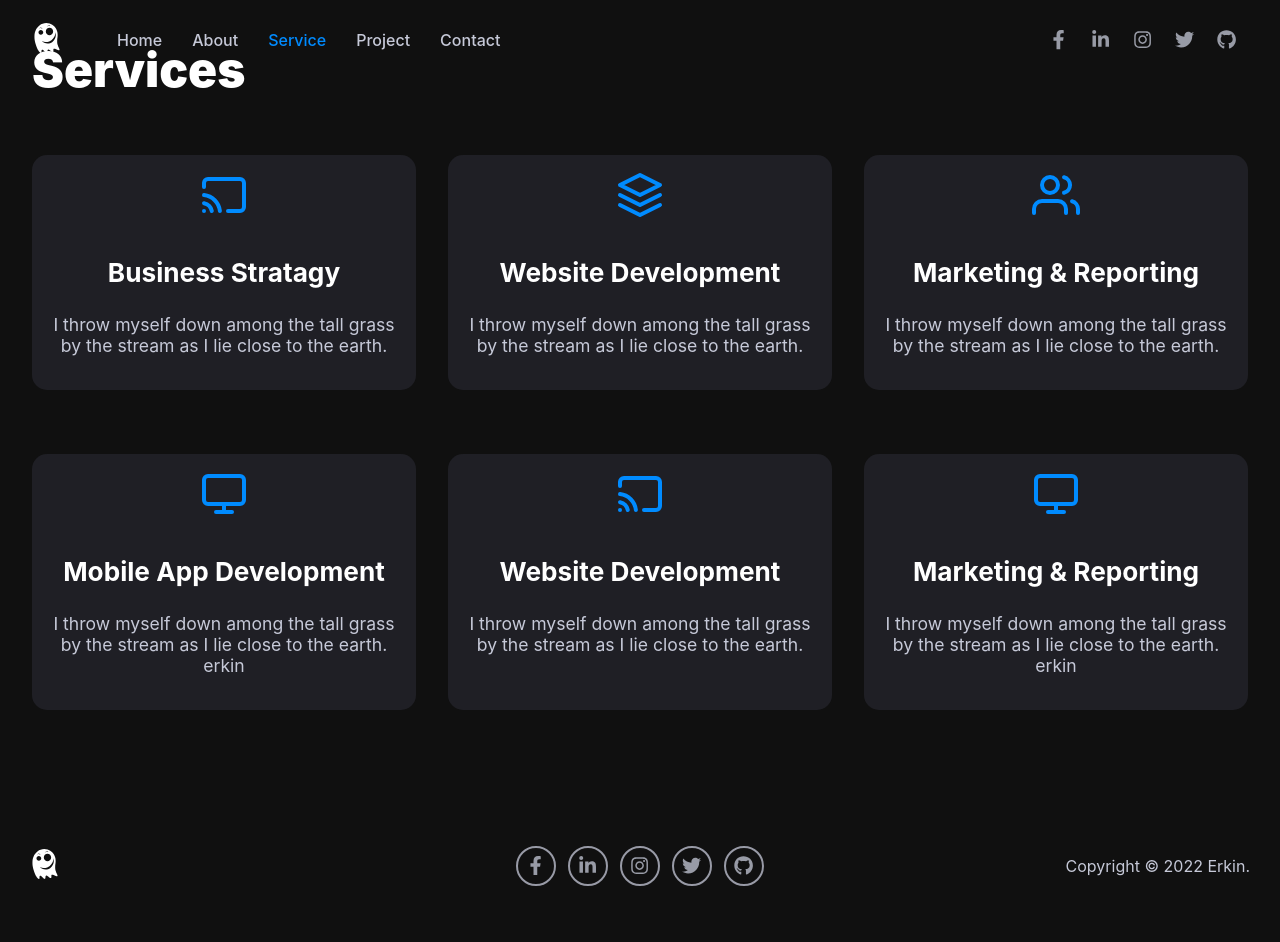
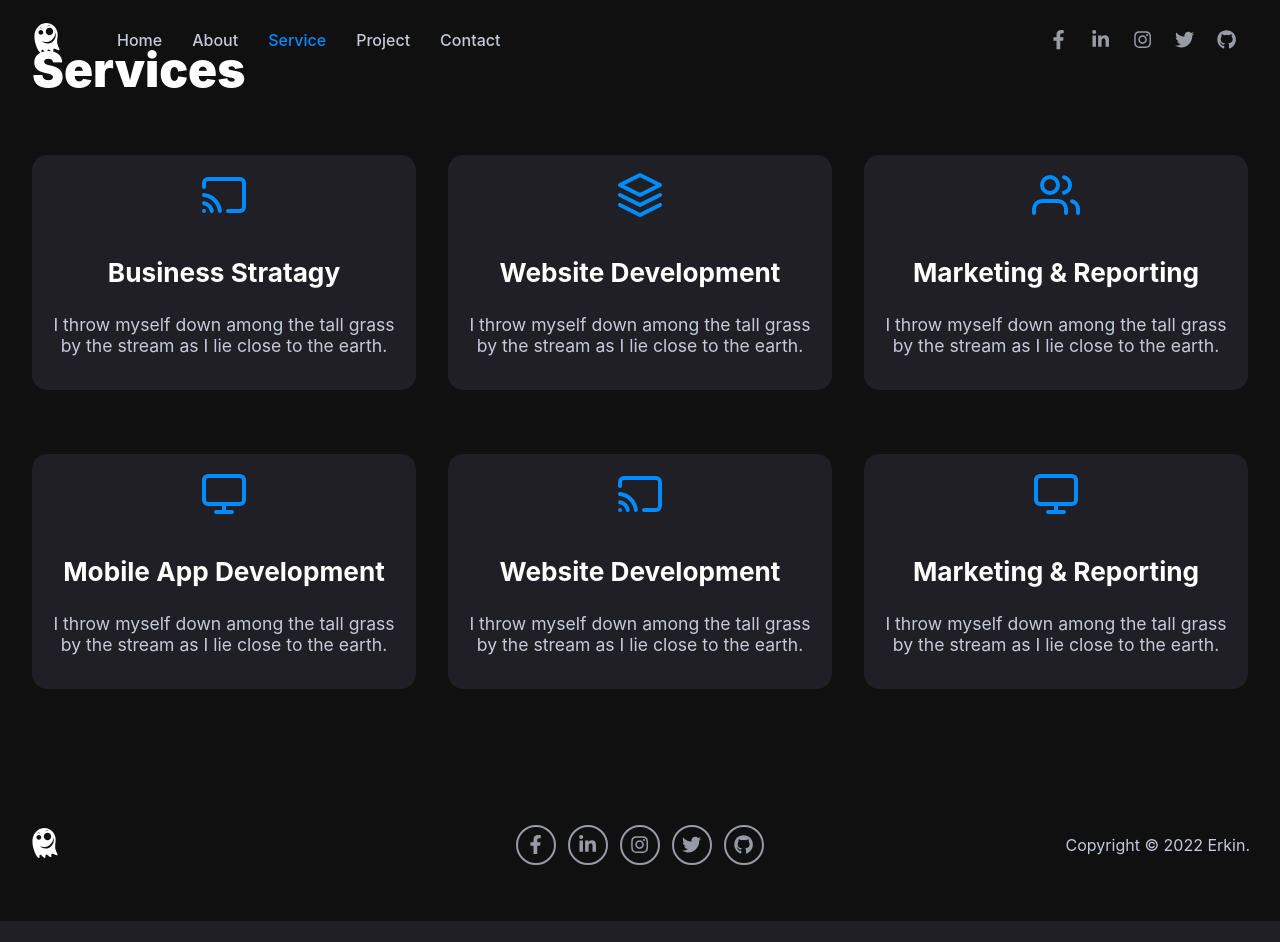
Before and after one commit to NorimboyevErkin/resume, a Next.js app: page /services in a window 1280 px wide. After the commit the page ends 921 px from the top, so only its background shows below. Built offline with nearby package versions, Linux system fonts and the light colour scheme.

Commit message:
drop nav shadow create

```diff
--- a/data/index.js
+++ b/data/index.js
@@ -56,7 +56,7 @@ const ServiceList = [
     icon: <FiMonitor />,
     title: "Mobile App Development",
     description:
-      "I throw myself down among the tall grass by the stream as I lie close to the earth. erkin",
+      "I throw myself down among the tall grass by the stream as I lie close to the earth.",
   },
   {
     icon: <FiCast />,
@@ -68,7 +68,7 @@ const ServiceList = [
     icon: <FiMonitor />,
     title: "Marketing & Reporting",
     description:
-      "I throw myself down among the tall grass by the stream as I lie close to the earth. erkin",
+      "I throw myself down among the tall grass by the stream as I lie close to the earth.",
   },
 ];
 export { SocialShare, ServiceList };
--- a/styles/component-styles/layout-styles/DropNav-styles/dropNav-styles.module.scss
+++ b/styles/component-styles/layout-styles/DropNav-styles/dropNav-styles.module.scss
@@ -7,9 +7,8 @@
   background: rgba(0, 0, 0, 0.5);
   z-index: 5;
   display: none;
-  @media (max-width:800px) {
+  @media (min-width:800px) {
   display: none !important;
-  // opacity: 0;
   }
 }
 
```
